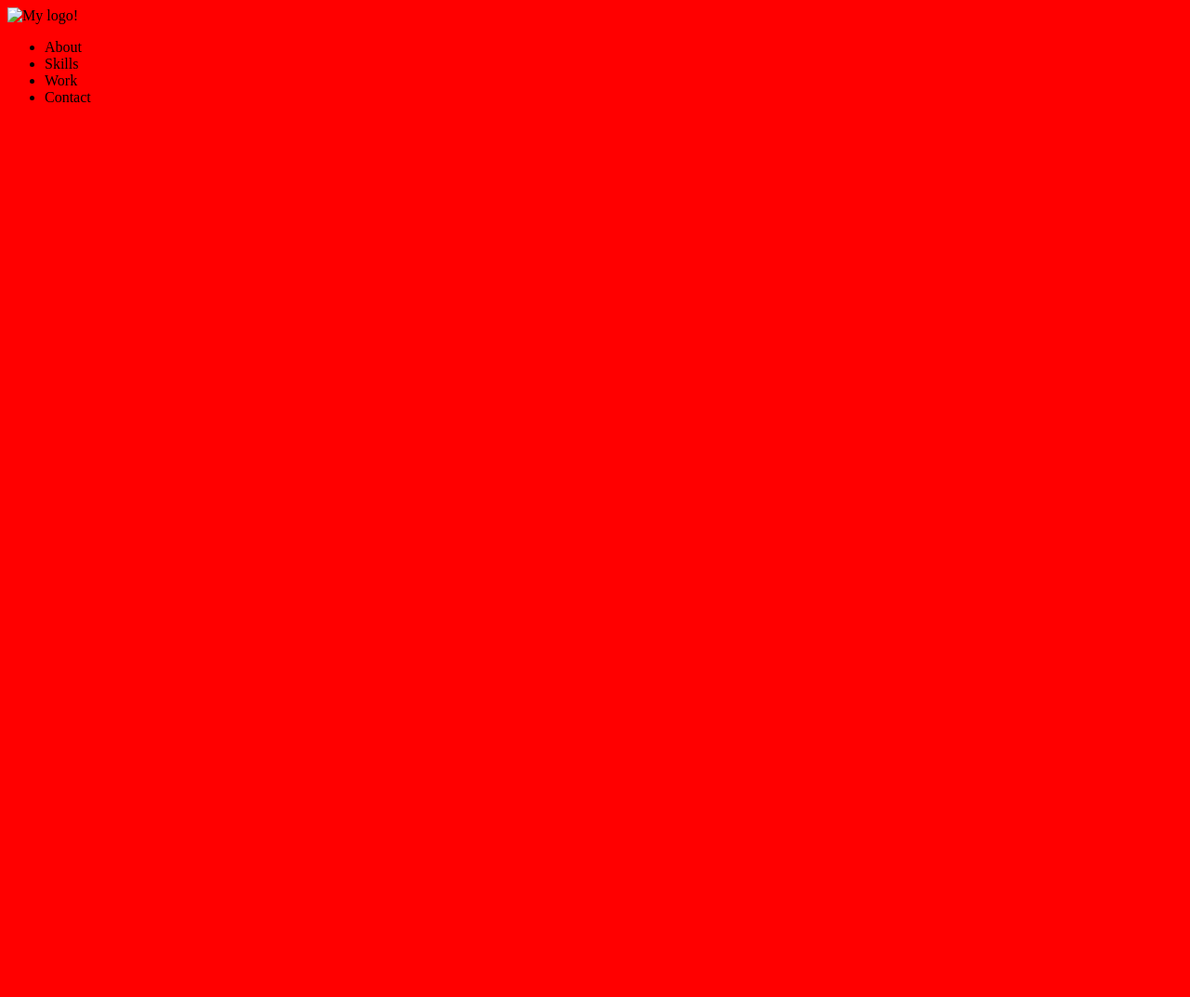
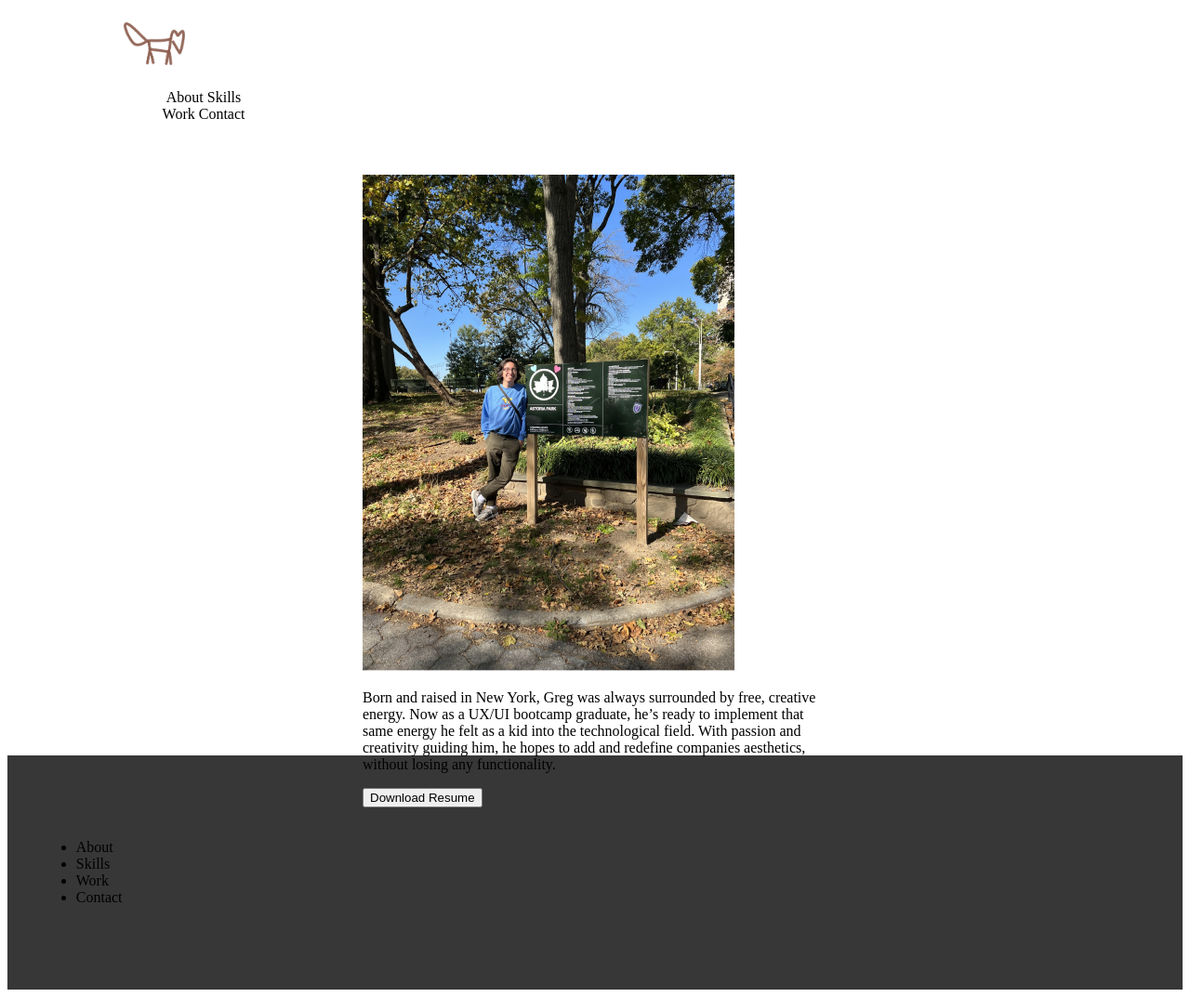
Before and after one commit to gregdelgato/UX_UI_HW_17, a plain HTML site: page index.html in a window 1280 px wide. Shown: the whole page at 93% size. Before the commit the page ends 800 px from the top, so only its background shows below. Drawn offline with Linux system fonts and the light colour scheme; files that its build step writes are made by us from their sources.

Commit message:
Finished Code

```diff
--- a/CSS/style.css
+++ b/CSS/style.css
@@ -1,3 +1,58 @@
-body{
-    background-color: red;
+.inline-block
+    {
+        display:inline-block;
+        vertical-align: top;
+    }
+
+
+.logo
+    {
+        width: 23%;
+        padding: 1%;
+        text-align: center;
+    }
+
+
+nav
+    {
+        width: 73%;
+        padding: 1%;
+    }
+
+ ul
+    {
+        width: 50%;
+        margin-left: auto;
+    }
+
+
+
+
+.heroImg
+    {
+        height: 600px;
+        padding: 25px;
+    }
+
+
+.content
+    {
+        width: 500px;
+        margin: 0 auto;
+    }
+
+
+
+footer
+    {
+        background-color: #373738;
+        padding: 4%;
+    }
+
+
+footer ul
+{
+    display: inline-block;
+    vertical-align: top;
+    padding: 2%;
 }
--- a/index.html
+++ b/index.html
@@ -1,29 +1,48 @@
 <!DOCTYPE html>
 <html>
     <head>
-        <link rel="stylesheet" href="style.css">
+        <link rel="stylesheet" href="CSS/style.css">
+         <title></title>
+    </head>
 
-        <title></title>
-    </head>
+
     <body>
 
-        <header>
-            <div>
-                <img src="logo.png" alt="My logo!" />
-                <nav>
+        <header class="navigation">
+            <div class="inline-block logo">
+                <img class="logo" src="img/logo.png" alt="My logo!" />
+                <nav class="inline-block">
                     <ul>
-                        <li>About</li>
-                        <li>Skills</li>
-                        <li>Work</li>
-                        <li>Contact</li>
+                        <li class="inline-block">About</li>
+                        <li class="inline-block">Skills</li>
+                        <li class="inline-block">Work</li>
+                        <li class="inline-block">Contact</li>
                     </ul>
                 </nav>
-
-
-
             </div>
         </header>
 
 
+        <section class="heroImg">
+            <div class="content">
+             <img src="img/me.png" alt="A picture of myself!" />
+              <p>
+                Born and raised in New York, Greg was always surrounded by free, creative energy. Now as a UX/UI bootcamp graduate, he’s ready to implement that same energy he felt as a kid into the technological field. With passion and creativity guiding him, he hopes to add and redefine companies aesthetics, without losing any functionality.
+              </p>
+              <button>Download Resume</button>
+            </div>
+        </section>
+
+
+        <Footer>
+            <ul>
+                <li>About</li>
+                <li>Skills</li>
+                <li>Work</li>
+                <li>Contact</li>
+            </ul>
+        </Footer>
+
+
     </body>
 </html>
```
Also changed, not shown: img/logo.png (renamed from images/logo.png), img/me.png (renamed from images/me.png).
